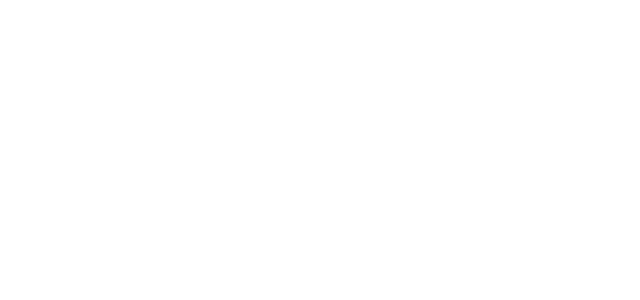
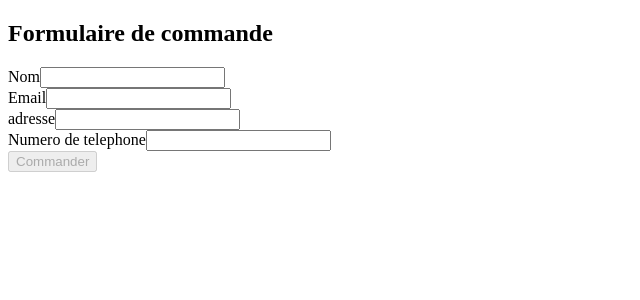
Before and after one commit to thomas-bruston/angutrain, an Angular app: page /commande in a window 1280 px wide. Before the commit this address led to /. Shown: the top 300 px of the page, without its empty margins (0-640 px from the left). Built offline with nearby package versions, Linux system fonts and the light colour scheme.

Commit message:
J19 - Reactive Forms, FormGroup & Validators

```diff
--- /dev/null
+++ b/src/app/commande/commande.html
@@ -0,0 +1,43 @@
+<div class="commande">
+    <h2>Formulaire de commande</h2>
+    <form [formGroup] = "form" (ngSubmit)="onSubmit()">
+      <div>
+      <label for="nom">Nom</label>
+      <input type="text" formControlName="nom">
+      @if (form.get('nom')?.invalid && form.get('nom')?.touched) {
+        <p>Nom requis (minimum 3 caractères)</p>
+      }
+    </div>
+
+    <div>
+        <label for="email">Email</label>
+        <input type="text" formControlName="email">
+        @if (form.get('email')?.invalid && form.get('email')?.touched) {
+            <p> Email invalide</p>
+        }
+    </div>
+
+    <div>
+        <label for="adresse">adresse</label>
+        <input type="text" formControlName ="adresse">
+        @if ( form.get('adresse')?.invalid && form.get('adresse')?.touched){
+            <p>Adresse requise</p>
+        }
+    </div>
+
+    <div>
+        <label for="telephone">Numero de telephone</label>
+        <input type="text" formControlName = "telephone">
+        @if (form.get('telephone')?.invalid && form.get('telephone')?.touched) {
+            <p>Numero de telephone invalide (10 chiffres)</p>
+        }
+    </div>
+
+    <button type="submit" [disabled]="form.invalid">Commander</button>
+
+    </form>
+
+    @if (submitted) {
+        <p>Commande envoyée pour {{form.get('nom')?.value }} ! </p>
+    }
+</div>
--- /dev/null
+++ b/src/app/commande/commande.ts
@@ -0,0 +1,30 @@
+import { Component } from '@angular/core';
+import { ReactiveFormsModule,FormGroup,FormControl,Validators } from '@angular/forms';
+
+@Component({
+  selector: 'app-commande',
+  standalone : true,
+  imports: [ReactiveFormsModule],
+  templateUrl: './commande.html',
+  styleUrl: './commande.css',
+})
+export class Commande {
+  submitted = false;
+
+  form = new FormGroup(
+    {
+      nom : new FormControl('', [Validators.required, Validators.minLength(3)]),
+      email : new FormControl('', [Validators.required, Validators.email]),
+      adresse : new FormControl('', [Validators.required,]),
+      telephone : new FormControl('' , [Validators.required, Validators.pattern('[0-9]{10}')]),
+    }
+  );
+
+  onSubmit() : void{
+    if(this.form.valid){
+      this.submitted = true;
+      console.log('commande: ',this.form.value)
+    }
+  }
+
+}
--- a/src/app/inscription/inscription.html
+++ b/src/app/inscription/inscription.html
@@ -5,7 +5,7 @@
 
 
 <div>
-    <label for="nom"></label>
+    <label for="nom">Nom</label>
     <input
     type = "text"
     [(ngModel)] = "formData.nom"
@@ -22,7 +22,7 @@
 </div>
 
 <div>
-    <label for="email"></label>
+    <label for="email">Email</label>
     <input
     type ="text"
     [(ngModel)] = "formData.email"
@@ -35,7 +35,7 @@
 </div>
 
 <div>
-    <label for="mot de passe"></label>
+    <label for="mot de passe">Mot de passe</label>
 <input
 type="password"
 [(ngModel)]= "formData.motDePasse"
```
Also changed, not shown: src/app/app.routes.ts (+6 -4 lines), src/app/commande/commande.css (added), 1 other file (tests, documents, lock files or other folders).
